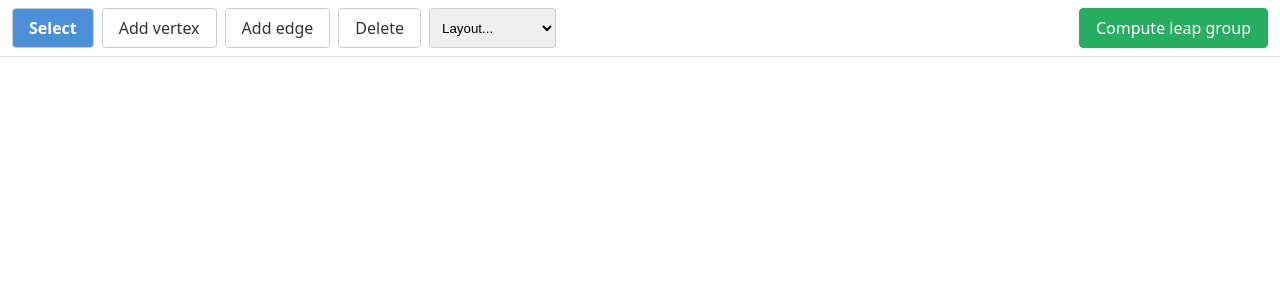
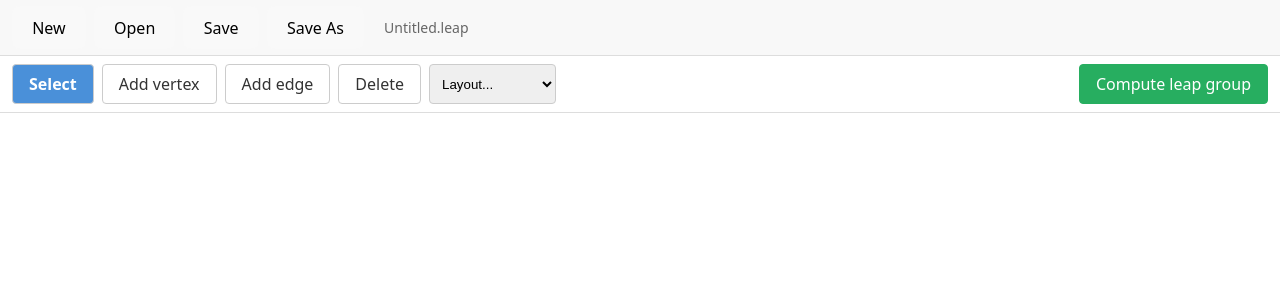
Before and after one commit to mschachner/leaper, a React app in the folder frontend/: page / in a window 1280 px wide. Shown: the top 300 px of the page. Built offline with nearby package versions, Linux system fonts and the light colour scheme; the HTML template or start-up script is replaced by a standard one.

Commit message:
Phase 3 complete

```diff
--- a/frontend/src/App.jsx
+++ b/frontend/src/App.jsx
@@ -1,5 +1,7 @@
 import { useCallback, useEffect, useRef, useState } from 'react';
 import cytoscape from 'cytoscape';
+import { serializeGraph, deserializeGraph, validateGraphData } from './graphFile';
+import { saveAs, save, openFile, clearFileHandle } from './fileAccess';
 
 
 let nextNodeId = 0;
@@ -10,6 +12,8 @@ function App() {
   const containerRef = useRef(null); // reference to the HTML div
   const [mode, setMode] = useState('select');
   const [edgeSource, setEdgeSource] = useState(null);
+  const [fileName, setFileName] = useState(null);
+  const [isDirty, setIsDirty] = useState(false);
 
   const undoStack = useRef([]);
   const redoStack = useRef([]);
@@ -138,6 +142,25 @@ function App() {
     return () => cy.destroy()
   }, []);
 
+  useEffect(() => {
+    const cy = cyRef.current;
+    if (!cy) return;
+
+    const markDirty = () => setIsDirty(true);
+    cy.on('add remove position', markDirty);
+  }, []);
+
+  useEffect(() => {
+    const onBeforeUnload = (e) => {
+      if (isDirty) {
+        e.preventDefault();
+        e.returnValue = '';
+      }
+    };
+    window.addEventListener('beforeunload', onBeforeUnload);
+    return () => window.removeEventListener('beforeunload', onBeforeUnload);
+  }, [isDirty]);
+
   const handleTap = useCallback((evt) => {
     const cy = cyRef.current;
     if (!cy) return;
@@ -196,6 +219,67 @@ function App() {
     relabelNodes();
   }, [relabelNodes]);
 
+  const handleSave = useCallback(async () => {
+    const cy = cyRef.current;
+    if (!cy) return;
+
+    const graphData = serializeGraph(cy, fileName || 'Untitled');
+    const json = JSON.stringify(graphData, null, 2);
+    const name = await save(json);
+    setFileName(name);
+    setIsDirty(false);
+  }, [fileName])
+
+  const handleSaveAs = useCallback(async () => {
+    const cy = cyRef.current;
+    if (!cy) return;
+
+    const graphData = serializeGraph(cy, fileName || 'Untitled');
+    const json = JSON.stringify(graphData, null, 2);
+    const name = await saveAs(json);
+    setFileName(name);
+    setIsDirty(false);
+  }, [fileName])
+
+  const handleOpen = useCallback(async () => {
+    const confirmMsg = 'You have unsaved changes. Open a different graph anyway?';
+    if (isDirty && !window.confirm(confirmMsg)) {
+      return;
+    }
+    const cy = cyRef.current;
+    if (!cy) return;
+
+    const { data, name } = await openFile();
+
+    const error = validateGraphData(data);
+    if (error) {
+      alert(`Couldn't load ${name}: ${error}`);
+      return;
+    }
+
+    deserializeGraph(cy,data);
+    const maxId = Math.max(-1, ...data.vertices.map((v) => v.id));
+    nextNodeId = maxId + 1;
+
+
+    setFileName(name);
+    setIsDirty(false);
+  }, [isDirty])
+
+  const handleNew = useCallback(() => {
+    const confirmMsg = 'You have unsaved changes. Start a new graph anyway?';
+    if (isDirty && !window.confirm(confirmMsg)) {
+      return;
+    }
+    const cy = cyRef.current;
+    if (!cy) return;
+    cy.elements().remove();
+    clearFileHandle();
+    setFileName(null);
+    setIsDirty(false);
+    nextNodeId = 0;
+  }, [isDirty]);
+
 
   // Keyboard listeners
   useEffect(() => {
@@ -217,10 +301,25 @@ function App() {
         relabelNodes();
       }
 
+      if ((evt.metaKey || evt.ctrlKey) && evt.key === 's' && !evt.shiftKey) {
+        evt.preventDefault();
+        handleSave();
+      }
+
+      if ((evt.metaKey || evt.ctrlKey) && evt.key === 's' && evt.shiftKey) {
+        evt.preventDefault();
+        handleSaveAs();
+      }
+
+      if ((evt.metaKey || evt.ctrlKey) && evt.key === 'o') {
+        evt.preventDefault();
+        handleOpen();
+      }
+
     };
     window.addEventListener('keydown', onKeyDown);
     return () => window.removeEventListener('keydown', onKeyDown);
-  }, [handleDelete, saveSnapshot, undo, redo, relabelNodes]);
+  }, [handleDelete, saveSnapshot, undo, redo, relabelNodes, handleSave, handleSaveAs, handleOpen]);
 
   // Toolbar.
 
@@ -248,9 +347,41 @@ function App() {
   }, []);
 
   return (
-    <div style={{ width: '100vw', height: '100vh', display: 'flex', flexDirection: 'column' }}>
+    <div style={{
+      width: '100vw',
+      height: '100vh',
+      display: 'flex',
+      flexDirection: 'column' }}>
+
+      {/* Menu bar */}
+      <div style={{
+        padding: '6px 12px',
+        display: 'flex',
+        gap: '8px',
+        alignItems: 'center',
+        borderBottom: '1px solid #ddd',
+        background: '#f8f8f8'
+      }}>
+        <button onClick={handleNew}>New</button>
+        <button onClick={handleOpen}>Open</button>
+        <button onClick={handleSave}>Save</button>
+        <button onClick={handleSaveAs}>Save As</button>
+        <span style={{
+          marginLeft: '12px',
+          color: '#666',
+          fontSize: '14px'
+        }}>
+          {fileName ? fileName : 'Untitled.leap'}{isDirty ? ' •' : ''}
+        </span>
+      </div>
+
       {/* Toolbar */}
-      <div style={{ padding: '8px 12px', display: 'flex', gap: '8px', borderBottom: '1px solid #ddd' }}>
+      <div style={{
+        padding: '8px 12px',
+        display: 'flex',
+        gap: '8px',
+        borderBottom: '1px solid #ddd'
+        }}>
 
         {/* Mode buttons */}
         <button style={buttonStyle('select')} onClick={() => { setMode('select'); setEdgeSource(null); }}>Select</button>
@@ -260,7 +391,11 @@ function App() {
 
         {/* Layout selector */}
 
-        <select style={{ padding: '8px', borderRadius: '4px', border: '1px solid #ccc' }}
+        <select style={{
+          padding: '8px',
+          borderRadius: '4px',
+          border: '1px solid #ccc'
+        }}
           defaultValue=""
           onChange={(e) => {
             if (e.target.value && cyRef.current) {
@@ -278,7 +413,12 @@ function App() {
 
       {/* Compute leap group button */}
 
-      <button style={{ ...buttonStyle('compute'), background: '#27ae60', color: '#fff', borderColor: '#27ae60', marginLeft: 'auto'}}
+      <button style={{
+        ...buttonStyle('compute'),
+        background: '#27ae60',
+        color: '#fff',
+        borderColor: '#27ae60',
+        marginLeft: 'auto'}}
         onClick={async () => {
           const graphData = getGraphData();
           if (!graphData || graphData.vertices.length === 0) {
--- /dev/null
+++ b/frontend/src/fileAccess.js
@@ -0,0 +1,119 @@
+/*
+ * Keep track of the current handle.
+ */
+
+let currentFileHandle = null;
+
+/*
+ * Check whether the API is available.
+ */
+
+export function hasFileSystemAccess() {
+    return 'showSaveFilePicker' in window;
+}
+
+/*
+ * 'Save as...' functionality
+ */
+
+export async function saveAs(jsonString) {
+    if (!hasFileSystemAccess()) {
+        return saveAsFallback(jsonString);
+    }
+
+    // Get the handle using API
+    const handle = await window.showSaveFilePicker({
+        suggestedName: 'graph.leap',
+        types: [
+            {
+                description: 'Leaper graph files',
+                accept: { 'application/json': ['.leap']},
+            },
+        ],
+    });
+
+    currentFileHandle = handle;
+    const writable = await handle.createWritable();
+    await writable.write(jsonString);
+    await writable.close();
+
+    return handle.name;
+}
+
+/*
+ * Save, using existing file handle if one exists.
+ */
+
+export async function save(jsonString) {
+    if (!currentFileHandle) {
+        return saveAs(jsonString);
+    }
+
+    const writable = await currentFileHandle.createWritable();
+    await writable.write(jsonString);
+    await writable.close();
+
+    return currentFileHandle.name;
+}
+
+/*
+ * Open via a file picker
+ */
+
+export async function openFile() {
+    if (!hasFileSystemAccess) {
+        return openFileFallback();
+    }
+
+    const [handle] = await window.showOpenFilePicker({
+        types: [
+            {
+                description: 'Leaper graph files',
+                accept: { 'application/json': ['.leap', '.json'] },
+            },
+        ],
+    });
+
+    currentFileHandle = handle;
+    const file = await handle.getFile();
+    const text = await file.text();
+    return { data: JSON.parse(text), name: handle.name };
+}
+
+/*
+ * Clear the current file handle.
+ */
+
+export function clearFileHandle() {
+    currentFileHandle = null;
+}
+
+// Fallbacks for Firefox / Safari.
+
+function saveAsFallback(jsonString) {
+    const blob = new Blob([jsonString], { type: 'application/json' });
+    const url = URL.createObjectURL(blob);
+    const a = document.createElement('a');
+    a.href = url;
+    a.download = 'graph.leap';
+    a.click();
+    URL.revokeObjectURL(url);
+    return 'graph.leap';
+}
+
+function openFileFallback() {
+    return new Promise((resolve,reject) => {
+        const input = document.createElement('input');
+        input.type = 'file';
+        input.accept = '.leap,.json';
+        input.onchange = async () => {
+            const file = input.files[0];
+            if (!file) return reject(new Error('No file selected'));
+            const text = await file.text();
+            resolve({
+                data: JSON.parse(text), name: file.name
+            });
+        };
+        input.click();
+    })
+}
--- /dev/null
+++ b/frontend/src/graphFile.js
@@ -0,0 +1,82 @@
+/*
+ * Read the current graph into .leap format.
+ */
+
+export function serializeGraph(cy, name= 'Untitled') {
+    const vertices = cy.nodes().map((node) => ({
+        id: parseInt(node.id(), 10),
+        x: node.position('x'),
+        y: node.position('y'),
+    }));
+
+    const edges = cy.edges().map((edge) => ({
+        source: parseInt(edge.data('source'),10),
+        target: parseInt(edge.data('target'),10),
+    }));
+
+    return {
+        name,
+        vertices,
+        edges,
+        metadata: {
+            created: new Date().toISOString(),
+            version: '1.0',
+        },
+    };
+}
+
+/*
+ * Load a .leap file into Cytoscape.
+ */
+
+export function deserializeGraph(cy, data) {
+    cy.elements().remove();
+
+    const nodes = data.vertices.map((v) => ({
+        group: 'nodes',
+        data: { id: String(v.id) },
+        position: { x: v.x, y: v.y },
+    }));
+
+    const edges = data.edges.map((e) => ({
+        group: 'edges',
+        data: {
+            source: String(e.source),
+            target: String(e.target)
+        }
+    }));
+
+    cy.add([...nodes, ...edges]);
+    cy.fit(50);
+}
+
+/*
+ * Validation on load
+ */
+
+export function validateGraphData(data) {
+    if (!data || typeof data !== 'object') {
+        return 'File does not contain a valid JSON object.'
+    }
+
+    if (!Array.isArray(data.vertices)) {
+        return 'File is missing a "vertices" array.';
+    }
+
+    if (!Array.isArray(data.edges)) {
+        return 'File is missing an "edges" array.';
+    }
+
+    for (const v of data.vertices) {
+        if (typeof v.id !== 'number' || typeof v.x !== 'number' || typeof v.y !== 'number') {
+            return `Vertex ${JSON.stringify(v)} is missing "id", "x", or "y" fields.`;
+        }
+    }
+    const vertexIds = new Set(data.vertices.map((v) => v.id));
+    for (const e of data.edges) {
+        if (!vertexIds.has(e.source) || !vertexIds.has(e.target)) {
+            return `Edge ${JSON.stringify(e)} references a vertex that doesn't exist.`
+        }
+    }
+    return null;
+}
```
